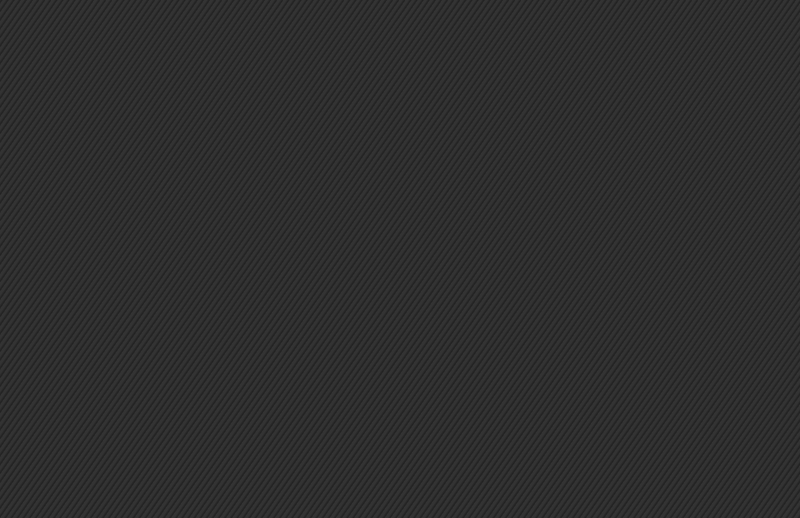
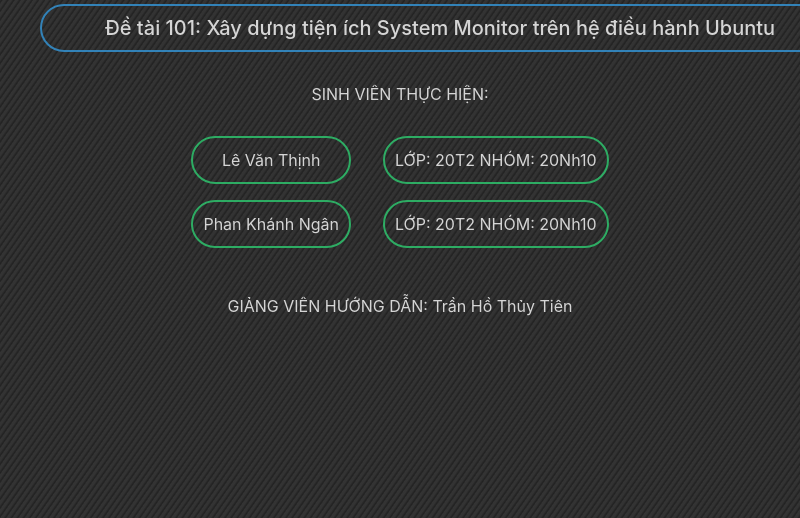
Before and after one commit to phankhanhngan/PBL4, an Electron app: page GUI/main.html in a window 800 px wide. Shown: the part 282-800 px from the top of the page. Drawn offline with nearby package versions, Linux system fonts and the light colour scheme.

```diff
--- a/GUI/main.html
+++ b/GUI/main.html
@@ -5,22 +5,32 @@
     <meta charset="UTF-8">
     <meta http-equiv="X-UA-Compatible" content="IE=edge">
     <meta name="viewport" content="width=device-width, initial-scale=1.0">
-    <style>
-        body {
-            margin: 0px;
-        }
-        .container {
-            height: 100vh;
-            background: repeating-linear-gradient(-55deg, #2e2e2e, #222 1px, #333 3px, #333 5px);
-            overflow: hidden;
-            font-size: 15px;
-            font-weight: 600;
-        }
-    </style>
+    <link rel="stylesheet" href="../GUI/stylesheets/main.css">
+    <link rel="stylesheet" href="https://maxcdn.bootstrapcdn.com/bootstrap/4.0.0/css/bootstrap.min.css">
+    <link rel="stylesheet" href="https://use.fontawesome.com/releases/v5.8.1/css/all.css">
 </head>
 
 <body>
-    <div class="container"></div>
+    <div class="bcontainer">
+        <div class="box">
+            <h1>PBL4: DỰ ÁN HỆ ĐIỀU HÀNH & MẠNG MÁY TÍNH </h1>
+            <h5> Đề tài 101: Xây dựng tiện ích System Monitor trên hệ điều hành Ubuntu</h5>
+            <p>SINH VIÊN THỰC HIỆN:  <br></p>
+            <div class="info">
+                <div>
+                    <p>Lê Văn Thịnh</p>
+                    <p>Phan Khánh Ngân</p>
+                </div>
+                <div>
+                    <p>LỚP: 20T2   NHÓM: 20Nh10 </p>
+                    <p>LỚP: 20T2   NHÓM: 20Nh10 </p>
+                </div>
+            </div>
+            <p>
+                GIẢNG VIÊN HƯỚNG DẪN:  Trần Hồ Thủy Tiên
+            </p>
+        </div>
+    </div>
 </body>
 
 </html>
--- /dev/null
+++ b/GUI/stylesheets/main.css
@@ -0,0 +1,75 @@
+body {
+    margin: 0;
+    padding: 0;
+    font-family: sans-serif;
+    background: repeating-linear-gradient(-55deg, #2e2e2e, #222 1px, #333 3px, #333 5px);
+}
+
+.bcontainer {
+    width: 100%;
+    height: 100vh;
+    position: absolute;
+    display: flex;
+    justify-content: center;
+    align-items: center;
+    background: repeating-linear-gradient(-55deg, #2e2e2e, #222 1px, #333 3px, #333 5px);
+    overflow: hidden;
+}
+
+.box {
+    width: 100%;
+    padding: 40px;
+    position: absolute;
+    border-radius: 32px;
+    opacity: 0.8;
+    text-align: center;
+    transition: 0.25s;
+}
+
+.box p{
+    border: 0;
+    background: none;
+    display: block;
+    margin: 20px auto;
+    text-align: center;
+    padding: 10px 10px;
+    outline: none;
+    color: white;
+    border-radius: 24px;
+    transition: 0.25s
+}
+
+.box h1 {
+    color: white;
+    text-transform: uppercase;
+    font-weight: 500
+}
+
+.box h5 {
+    border: 0;
+    background: none;
+    display: block;
+    margin: 20px auto;
+    text-align: center;
+    border: 2px solid #3498db;
+    padding: 10px 10px;
+    outline: none;
+    color: white;
+    border-radius: 24px;
+    transition: 0.25s;
+    width: 800px;
+    font-size: 20px;
+}
+
+.info {
+    display: flex;
+    flex-direction: row;
+    padding: 0 20px;
+    justify-content: center;
+    align-items: center;
+}
+
+.info p{
+    border: 2px solid #2ecc71;
+    margin: 0 16px 16px 16px;
+}
```
Also changed, not shown: GUI/login.html (+0 -1 lines), GUI/stylesheets/processes.css (+10 -3 lines), GUI/stylesheets/tooltip.css (added, +21 -0 lines), js/loadProcesses.js (+9 -5 lines).
